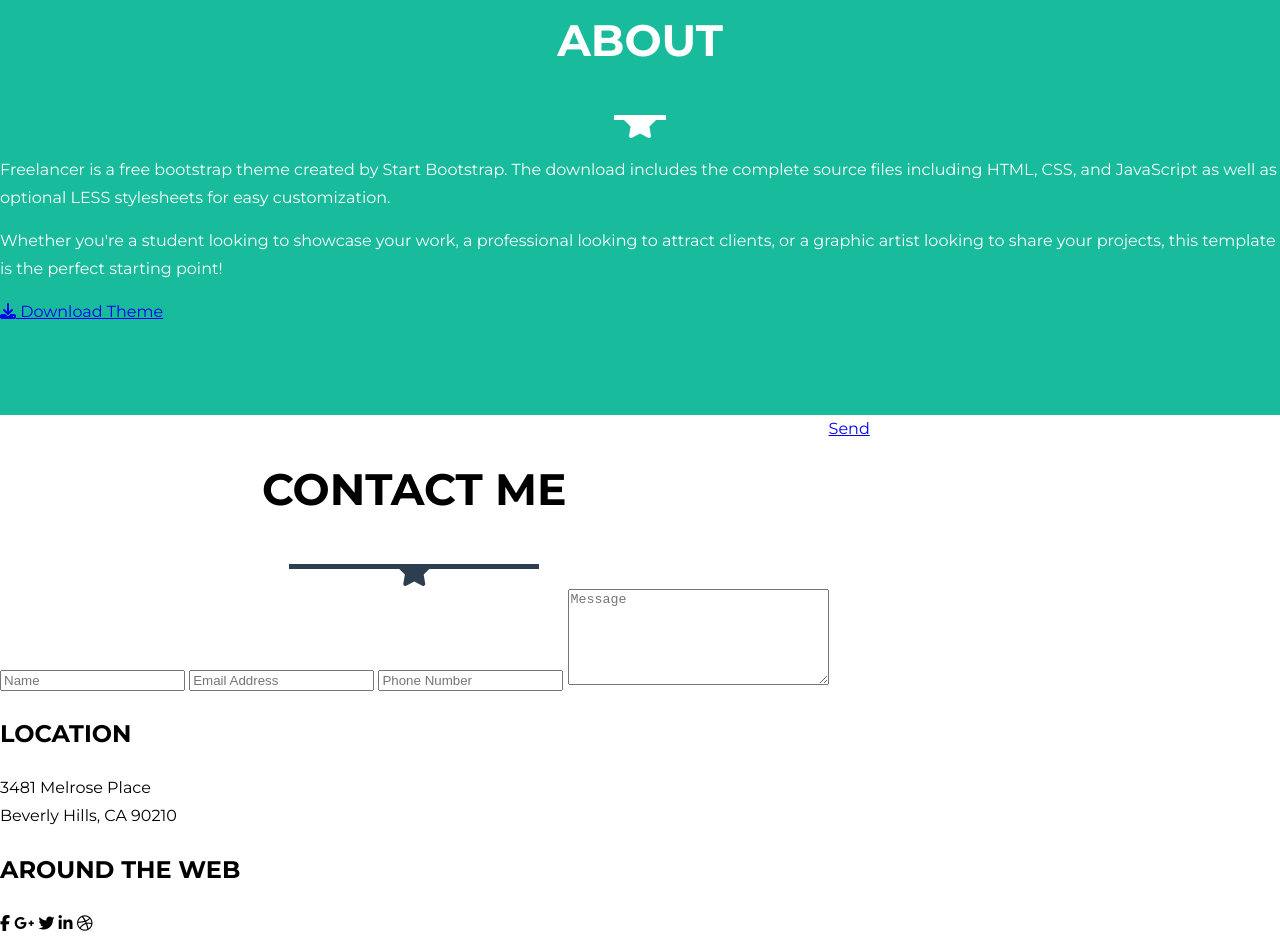
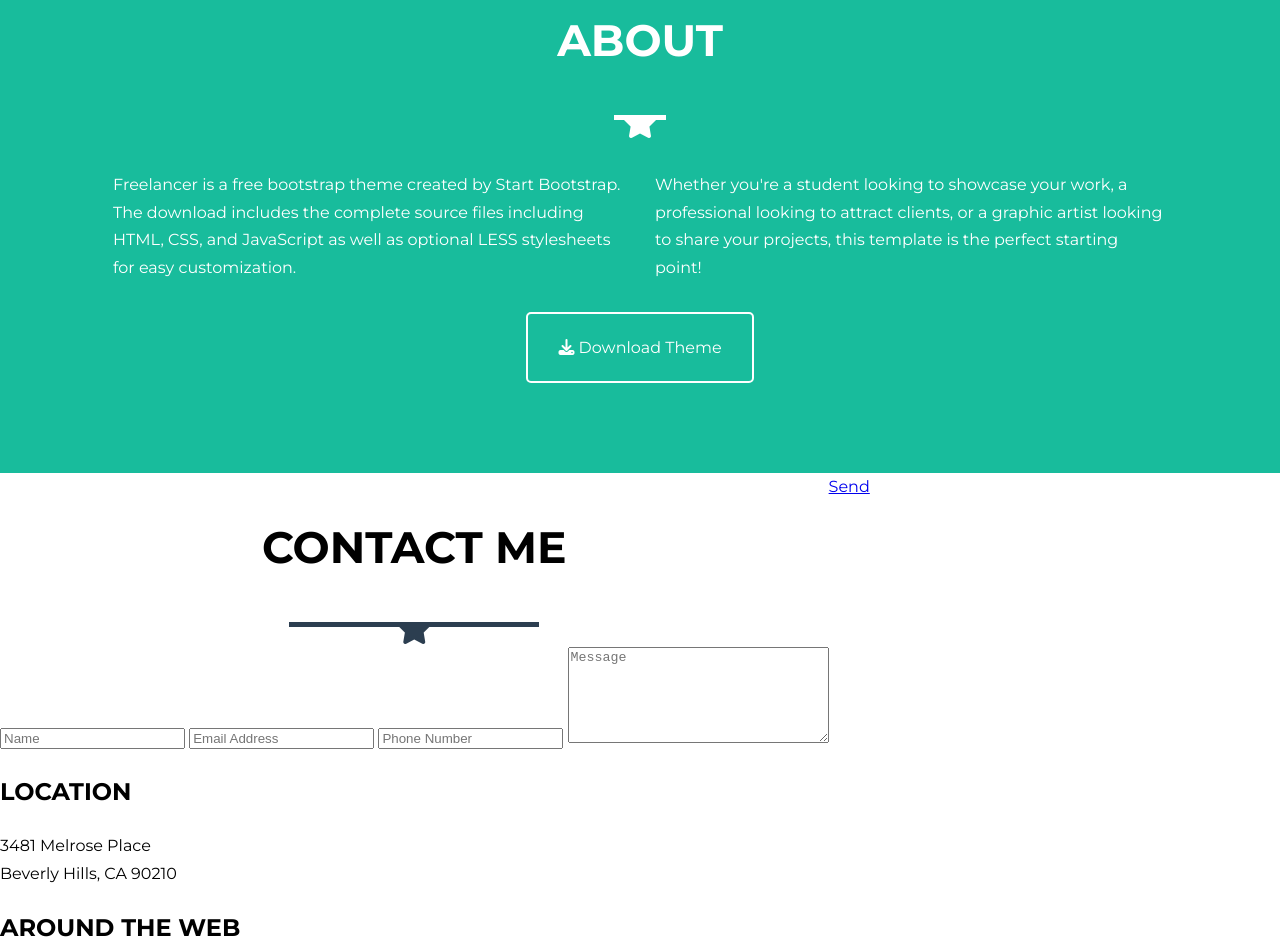
Before and after one commit to berenisser/freelancer-flexbox, a plain HTML site: page index.html in a window 1280 px wide. Shown: the part 1789-2729 px from the top of the page. Drawn offline with Linux system fonts and the light colour scheme.

Commit message:
about ready

```diff
--- a/assets/css/style.css
+++ b/assets/css/style.css
@@ -203,6 +203,31 @@ body {
 	flex-direction: column;
 }
 
-.parrafos{
+.parrafos.flex-container{
 	flex-direction: row;
+	justify-content: center;
+
 }
+
+.col{
+	width: 40%;
+	margin: 15px;
+}
+
+.download{
+	color: white;
+	text-decoration: none;
+	border: 2px solid #fff;
+	border-radius: 5px;
+	padding: 20px 30px;
+	margin: 0 auto;
+}
+
+.download:hover{
+	color:#18BC9C;
+	background-color: white;
+}
+
+.centrar.flex-container{
+	justify-content: center;
+}
--- a/index.html
+++ b/index.html
@@ -52,21 +52,19 @@
 					<h2 class="text-services">ABOUT</h2>
 					<hr class="estrella-blanca">
 			</div>
-			<div class="parrafos">
-				<div class="col-6 mas-pad">
+			<div class="parrafos flex-container">
+				<div class="col">
 					<p>Freelancer is a free bootstrap theme created by Start Bootstrap. The download includes the complete source files including HTML, CSS, and JavaScript as well as optional LESS stylesheets for easy customization.</p>
 				</div>
-				<div class="col-6 mas-pad">
+				<div class="col">
 					<p>Whether you're a student looking to showcase your work, a professional looking to attract clients, or a graphic artist looking to share your projects, this template is the perfect starting point!</p>
 				</div>
 			</div>
-			<div class="row">
-				<div class="col-12">
-					<div class="centrar">
-						<a class="download" href="#"><i class="fa fa-download" aria-hidden="true"></i> Download Theme</a>
-					</div>
-				</div>
+
+			<div class="centrar flex-container">
+				<a class="download" href="#"><i class="fa fa-download" aria-hidden="true"></i> Download Theme</a>
 			</div>
+
 
 	</section>
 
```
